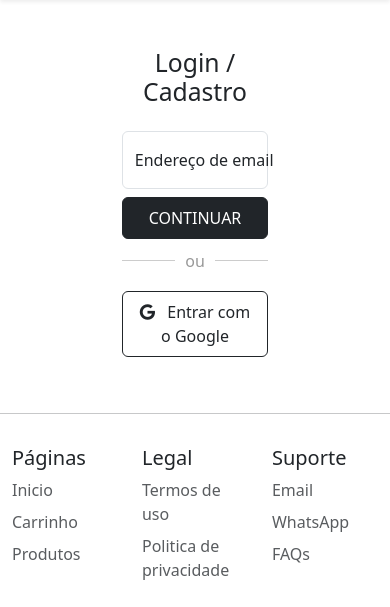
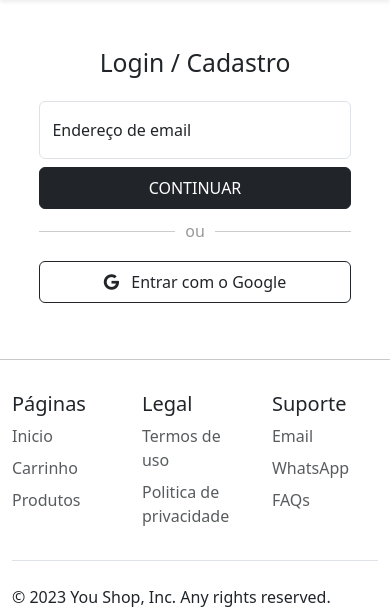
Before and after one commit to micaelmz/you-shop, a Flask app: page /auth/login in a window 390 px wide. Shown: the part 70-677 px from the top of the page. Run offline with Flask 3, Linux system fonts and the light colour scheme; data that the repository does not hold is empty.

Commit message:
🔥 Ajustando responsividade do formulário de login / registro em dispositivos móveis

```diff
--- a/templates/login-register.html
+++ b/templates/login-register.html
@@ -22,11 +22,23 @@
             padding: 0 10px;
             color: #999;
         }
+        @media (max-width: 990px) {
+          #pre-login-form {
+              width: 85%;
+          }
+      }
+
+      @media (min-width: 991px) {
+          #pre-login-form {
+              width: 40%;
+          }
+      }
+
     </style>
   {% endblock %}
   <section>
-  <div class="container-lg my-5">
-    <div class="mx-auto" style="width: 40%;">
+    <div class="container-lg my-5"> <!-- Pré login form -->
+      <div id="pre-login-form" class="mx-auto">
         <h2 class="text-center mb-4">Login / Cadastro</h2>
         <form style="" method="POST">
           {{ form.hidden_tag() }}
@@ -53,7 +65,7 @@
                     <i class="bi bi-check-circle-fill"></i> <strong>Sucesso!</strong> {{ message }}
                     <button type="button" class="btn-close" data-bs-dismiss="alert" aria-label="Close"></button>
                   </div>
-              {% elif  category == 'warning' %}
+                {% elif category == 'warning' %}
                   <div class="alert alert-warning alert-dismissible fade show" role="alert">
                     <i class="bi bi-exclamation-circle-fill"></i> <strong>Atenção: </strong> {{ message }}
                     <button type="button" class="btn-close" data-bs-dismiss="alert" aria-label="Close"></button>
@@ -64,7 +76,7 @@
           {% endwith %}
         </div>
       </div>
-  </div>
+    </div> <!-- Pré login form -->
   </section>
 
   {% if continue_modal == 'login' %}
@@ -76,7 +88,7 @@
 {% endblock %}
 {% block extra_scripts %}
   <script>
-  $(document).ready(function() {
+      $(document).ready(function () {
           var continueModal = '{{ continue_modal }}';
           if (continueModal === 'login' || continueModal === 'register') {
               $('#continue-modal').modal('show');
```
Lines whose indentation alone changed are shown as unchanged.
